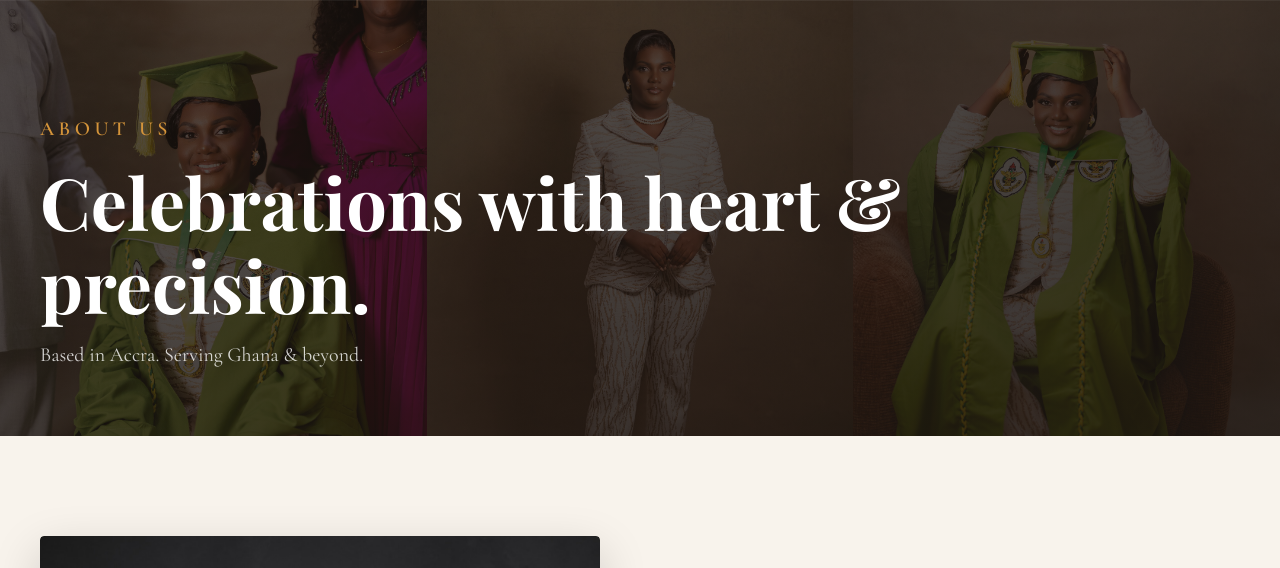
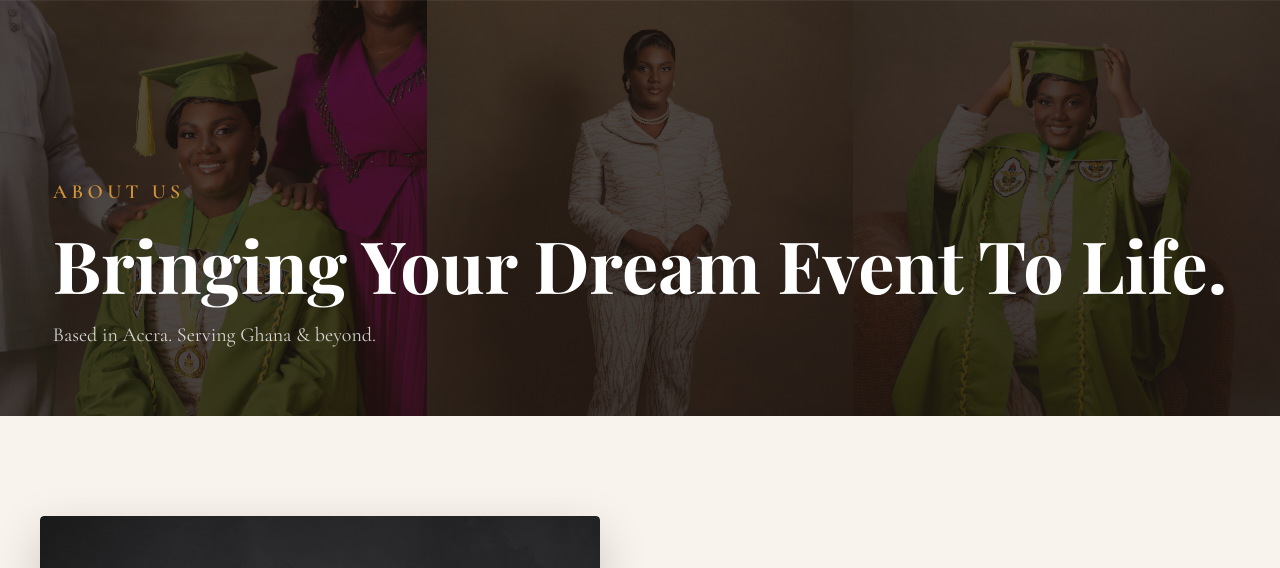
Before and after one commit to AliensOfMars1/event-mania-gh, a Flask app: page /about in a window 1280 px wide. Shown: the part 80-648 px from the top of the page. Run offline with Flask 3, Linux system fonts and the light colour scheme; some web fonts are replaced.

Commit message:
about tagline  updated

```diff
--- a/templates/about.html
+++ b/templates/about.html
@@ -15,7 +15,7 @@
   <div class="page-hero-overlay"></div>
   <div class="container">
     <p class="eyebrow">About us</p>
-    <h1>Celebrations with heart &amp; precision.</h1>
+    <h1>Bringing Your Dream Event To Life.</h1>
     <p class="lead">Based in Accra. Serving Ghana &amp; beyond.</p>
   </div>
 </section>
```
